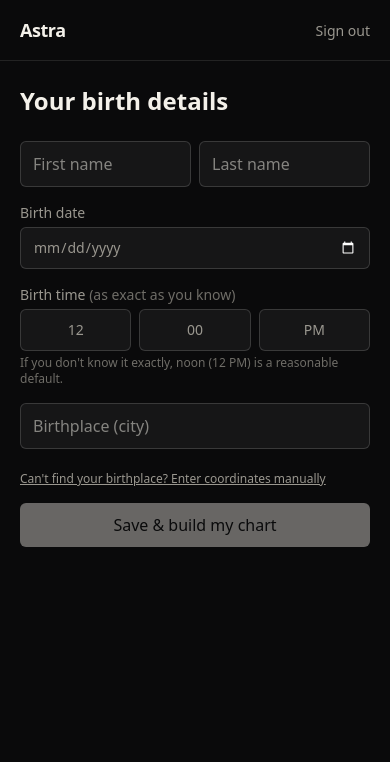
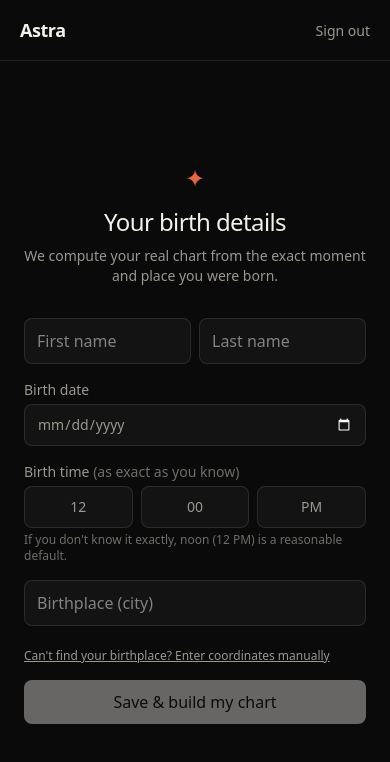
Before and after one commit to shivvyas2/astra, a Next.js app: page /app/intake in a window 390 px wide. Shown: the top 762 px of the page. Built offline with nearby package versions, Linux system fonts and the light colour scheme.

Commit message:
Center and refine intake UI: cosmic glow, minimal rounded fields, mobile-friendly

```diff
--- a/app/(app)/app/intake/page.tsx
+++ b/app/(app)/app/intake/page.tsx
@@ -3,8 +3,23 @@ import { saveIntake } from "./actions";
 
 export default function IntakePage() {
   return (
-    <div>
-      <h1 className="mb-6 text-2xl font-bold sm:text-3xl">Your birth details</h1>
+    <div className="relative mx-auto flex min-h-[calc(100dvh-8rem)] max-w-md flex-col items-center justify-center px-1">
+      {/* cosmic glow */}
+      <div
+        aria-hidden
+        className="pointer-events-none absolute inset-x-0 top-1/4 -z-10 mx-auto h-[380px] max-w-lg blur-2xl"
+        style={{
+          background:
+            "radial-gradient(closest-side, rgba(99,91,255,0.22), rgba(232,102,61,0.06) 45%, transparent 72%)",
+        }}
+      />
+      <div className="mb-8 text-center">
+        <span aria-hidden className="text-2xl text-accent">✦</span>
+        <h1 className="mt-3 text-2xl font-light tracking-tight sm:text-3xl">Your birth details</h1>
+        <p className="mt-2 text-sm text-muted">
+          We compute your real chart from the exact moment and place you were born.
+        </p>
+      </div>
       <IntakeForm action={saveIntake} />
     </div>
   );
--- a/components/IntakeForm.tsx
+++ b/components/IntakeForm.tsx
@@ -20,13 +20,13 @@ export function IntakeForm({ action }: { action: (fd: FormData) => void }) {
   return (
     <form action={action} className="w-full max-w-md space-y-4">
       <div className="grid grid-cols-2 gap-2 sm:gap-3">
-        <input name="first_name" required placeholder="First name" className="min-w-0 rounded-md border border-white/15 bg-white/5 px-3 py-2.5 outline-none focus:border-accent" />
-        <input name="last_name" required placeholder="Last name" className="min-w-0 rounded-md border border-white/15 bg-white/5 px-3 py-2.5 outline-none focus:border-accent" />
+        <input name="first_name" required placeholder="First name" className="min-w-0 rounded-lg border border-white/10 bg-white/[0.04] px-3 py-2.5 outline-none focus:border-accent" />
+        <input name="last_name" required placeholder="Last name" className="min-w-0 rounded-lg border border-white/10 bg-white/[0.04] px-3 py-2.5 outline-none focus:border-accent" />
       </div>
 
       <label className="block text-sm text-muted">Birth date
         <input name="birth_date" type="date" required
-          className="mt-1 w-full rounded-md border border-white/15 bg-white/5 px-3 py-2.5 outline-none [color-scheme:dark] focus:border-accent" />
+          className="mt-1 w-full rounded-lg border border-white/10 bg-white/[0.04] px-3 py-2.5 outline-none [color-scheme:dark] focus:border-accent" />
       </label>
 
       <TimePicker />
@@ -46,7 +46,7 @@ export function IntakeForm({ action }: { action: (fd: FormData) => void }) {
       <input type="hidden" name="lat" value={geo?.lat ?? ""} />
       <input type="hidden" name="lng" value={geo?.lng ?? ""} />
       <input type="hidden" name="timezone" value={geo?.timezone ?? ""} />
-      <button disabled={!geo} className="w-full rounded-md bg-fg px-3 py-2.5 font-medium text-bg disabled:opacity-40">
+      <button disabled={!geo} className="w-full rounded-lg bg-fg px-3 py-2.5 font-medium text-bg disabled:opacity-40">
         Save &amp; build my chart
       </button>
       {geo && <p className="text-xs text-muted">Timezone: {geo.timezone}</p>}
@@ -65,7 +65,7 @@ function TimePicker() {
   const value = `${String(hour24).padStart(2, "0")}:${String(minute).padStart(2, "0")}`;
 
   const selectCls =
-    "w-full min-w-0 appearance-none rounded-md border border-white/15 bg-white/5 px-3 py-2.5 text-center outline-none [color-scheme:dark] focus:border-accent";
+    "w-full min-w-0 appearance-none rounded-lg border border-white/10 bg-white/[0.04] px-3 py-2.5 text-center outline-none [color-scheme:dark] focus:border-accent";
 
   return (
     <div className="text-sm text-muted">
@@ -102,14 +102,14 @@ function ManualCoords({
     onChange(parseFloat(nLat), parseFloat(nLng), nPlace);
   }
   return (
-    <div className="w-full space-y-2 rounded-md border border-white/15 p-3">
+    <div className="w-full space-y-2 rounded-lg border border-white/10 p-3">
       <input value={place} onChange={(e) => { setPlace(e.target.value); push(lat, lng, e.target.value); }}
-        placeholder="Place name (optional)" className="w-full min-w-0 rounded-md border border-white/15 bg-white/5 px-3 py-2.5 outline-none focus:border-accent" />
+        placeholder="Place name (optional)" className="w-full min-w-0 rounded-lg border border-white/10 bg-white/[0.04] px-3 py-2.5 outline-none focus:border-accent" />
       <div className="grid grid-cols-2 gap-2">
         <input value={lat} onChange={(e) => { setLat(e.target.value); push(e.target.value, lng, place); }}
-          placeholder="Latitude" inputMode="decimal" className="min-w-0 rounded-md border border-white/15 bg-white/5 px-3 py-2.5 outline-none focus:border-accent" />
+          placeholder="Latitude" inputMode="decimal" className="min-w-0 rounded-lg border border-white/10 bg-white/[0.04] px-3 py-2.5 outline-none focus:border-accent" />
         <input value={lng} onChange={(e) => { setLng(e.target.value); push(lat, e.target.value, place); }}
-          placeholder="Longitude" inputMode="decimal" className="min-w-0 rounded-md border border-white/15 bg-white/5 px-3 py-2.5 outline-none focus:border-accent" />
+          placeholder="Longitude" inputMode="decimal" className="min-w-0 rounded-lg border border-white/10 bg-white/[0.04] px-3 py-2.5 outline-none focus:border-accent" />
       </div>
       <button type="button" onClick={onBack} className="text-xs text-muted underline">Back to search</button>
     </div>
--- a/components/PlaceAutocomplete.tsx
+++ b/components/PlaceAutocomplete.tsx
@@ -21,11 +21,11 @@ export function PlaceAutocomplete({ onPick }: { onPick: (r: GeoResult) => void }
         value={q}
         onChange={(e) => search(e.target.value)}
         placeholder="Birthplace (city)"
-        className="w-full min-w-0 rounded-md border border-white/15 bg-white/5 px-3 py-2.5 outline-none focus:border-accent"
+        className="w-full min-w-0 rounded-lg border border-white/10 bg-white/[0.04] px-3 py-2.5 outline-none focus:border-accent"
       />
       {picked && <p className="mt-1 text-xs text-muted">Selected: {picked}</p>}
       {results.length > 0 && !picked && (
-        <ul className="absolute z-10 mt-1 max-h-60 w-full overflow-y-auto rounded-md border border-white/15 bg-bg">
+        <ul className="absolute z-10 mt-1 max-h-60 w-full overflow-y-auto rounded-lg border border-white/10 bg-bg">
           {results.map((r, i) => (
             <li key={i}>
               <button type="button"
```
